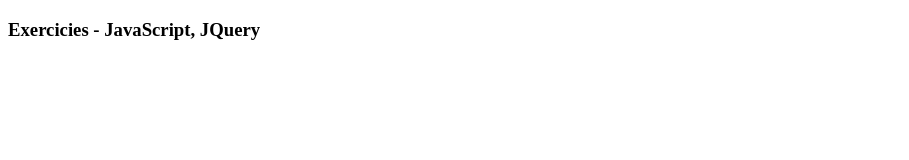
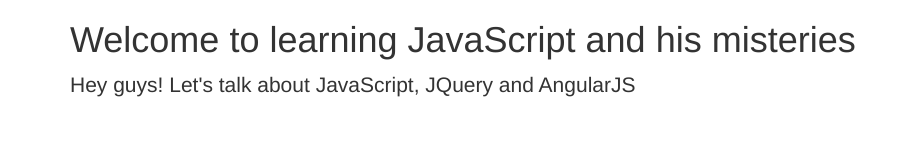
Before and after one commit to victorsjc/ng-masters, a plain HTML site: page index.html in a window 1280 px wide. Shown: the whole page, without its empty margins (0-909 px from the left). Drawn offline with nearby package versions, Linux system fonts and the light colour scheme.

Commit message:
ajustado a pagina de welcome

```diff
--- a/index.html
+++ b/index.html
@@ -2,11 +2,24 @@
 <html lang="en">
 <head>
 <meta charset="utf-8">
+<meta http-equiv="X-UA-Compatible" content="IE=edge">
+<meta name="viewport" content="width=device-width, initial-scale=1">
 <title>Exercicies about AngularJS</title>
+<!-- Latest compiled and minified CSS -->
+<link rel="stylesheet" href="https://maxcdn.bootstrapcdn.com/bootstrap/3.3.5/css/bootstrap.min.css">
+
+<!-- Optional theme -->
+<link rel="stylesheet" href="https://maxcdn.bootstrapcdn.com/bootstrap/3.3.5/css/bootstrap-theme.min.css">
+
+<!-- Latest compiled and minified JavaScript -->
+<script src="https://maxcdn.bootstrapcdn.com/bootstrap/3.3.5/js/bootstrap.min.js"></script>
 </head>
 <body>
-<div>
-  <h3>Exercicies - JavaScript, JQuery</h3>
+<div class="container">
+	<div class="starter-template">
+  <h1>Welcome to learning JavaScript and his misteries</h1>
+  	<p class="lead">Hey guys! Let's talk about JavaScript, JQuery and AngularJS</p>
+	</div>
 </div>
 </body>
 </html>
```
